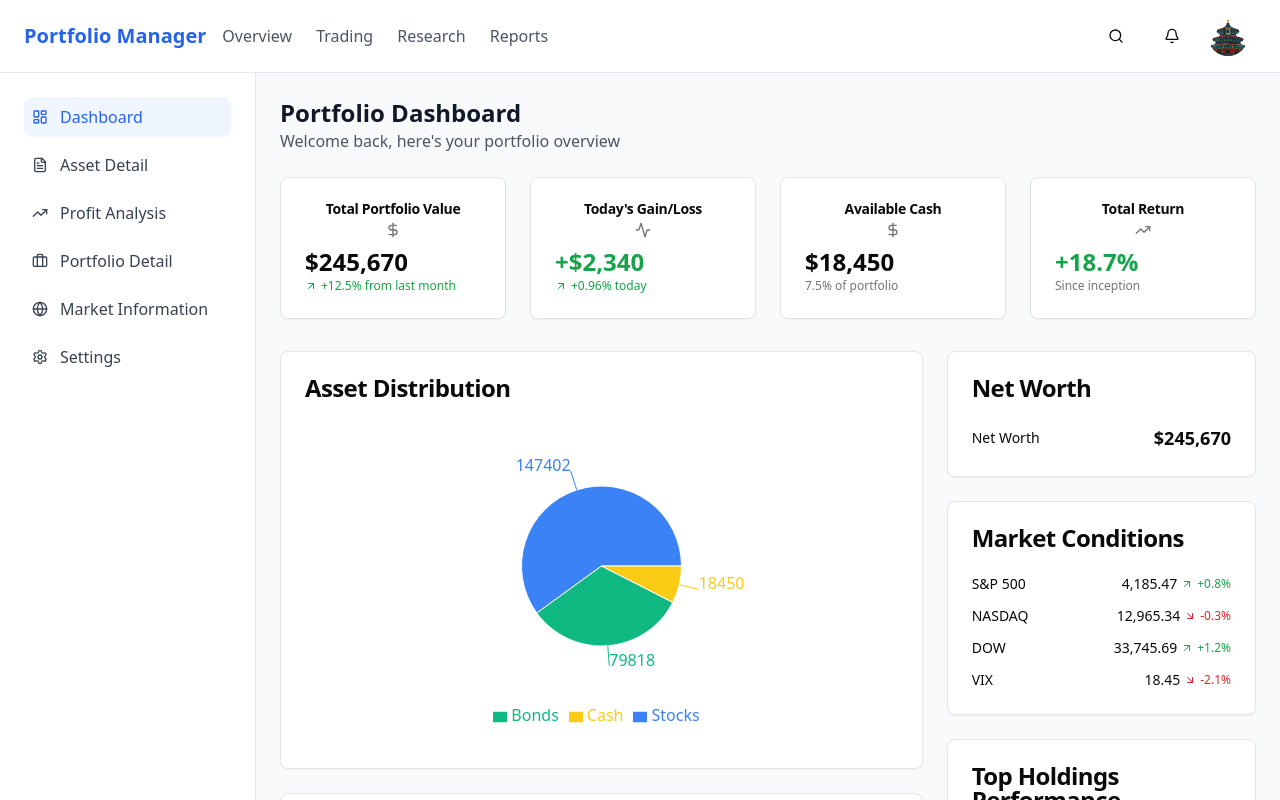
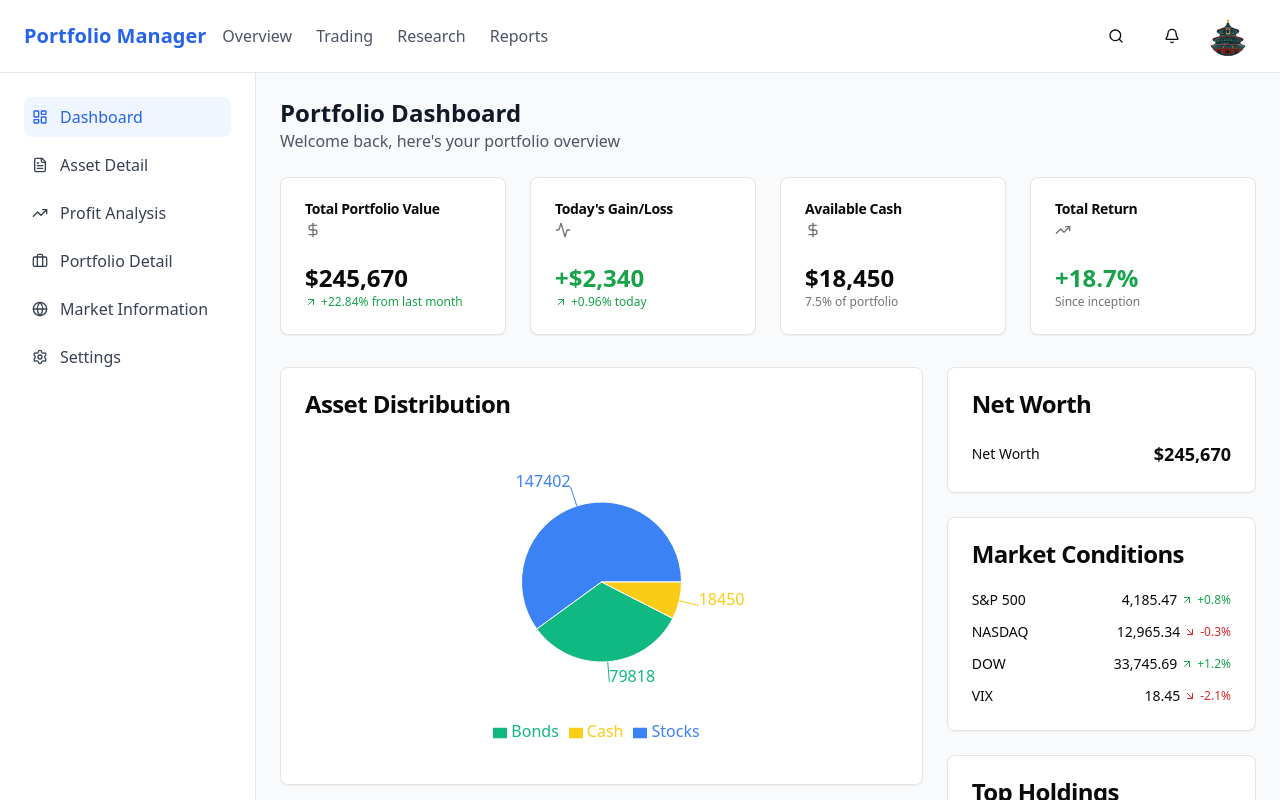
Before and after one commit to hyxONick/hsbc-training-frontend, a React (Vite) app: page /dashboard in a window 1280 px wide. Shown: the top 800 px of the page. Built offline with nearby package versions, Linux system fonts and the light colour scheme.

Commit message:
Update Dashboard component and data logic

```diff
--- a/src/constants/dashboardData.js
+++ b/src/constants/dashboardData.js
@@ -15,6 +15,8 @@ export const profitTrendData = [
 ];
 
 export const netWorth = 245670;
+export const netWorth_lm = 200000;
+export const per_netWorth = ((netWorth - netWorth_lm) / netWorth_lm) * 100;
 
 export const stockData = [
   { symbol: "AAPL", name: "Apple Inc.", value: 15240, change: 2.4 },
--- a/src/pages/Dashboard.jsx
+++ b/src/pages/Dashboard.jsx
@@ -28,6 +28,8 @@ import {
   bondData,
   marketData,
   netWorth,
+  netWorth_lm,
+  per_netWorth,
   COLORS
 } from "../constants/dashboardData"
 
@@ -101,19 +103,19 @@ export default function PortfolioDashboard() {
             {/* Summary Cards */}
             <div className="grid grid-cols-1 md:grid-cols-2 lg:grid-cols-4 gap-6 mb-8">
               <Card>
-                <CardHeader className="flex flex-row items-center justify-between space-y-0 pb-2">
+                <CardHeader className="text-sm font-medium text-left flex-1">
                   <CardTitle className="text-sm font-medium">Total Portfolio Value</CardTitle>
                   <DollarSign className="h-4 w-4 text-muted-foreground" />
                 </CardHeader>
                 <CardContent>
                   <div className="text-2xl font-bold">${netWorth.toLocaleString()}</div>
                   <p className="text-xs text-green-600 flex items-center">
-                    <ArrowUpRight className="h-3 w-3 mr-1" />+12.5% from last month
+                    <ArrowUpRight className="h-3 w-3 mr-1" /> +{per_netWorth.toFixed(2)}%  from last month
                   </p>
                 </CardContent>
               </Card>
               <Card>
-                <CardHeader className="flex flex-row items-center justify-between space-y-0 pb-2">
+                <CardHeader className="text-sm font-medium text-left flex-1">
                   <CardTitle className="text-sm font-medium">Today's Gain/Loss</CardTitle>
                   <Activity className="h-4 w-4 text-muted-foreground" />
                 </CardHeader>
@@ -125,7 +127,7 @@ export default function PortfolioDashboard() {
                 </CardContent>
               </Card>
               <Card>
-                <CardHeader className="flex flex-row items-center justify-between space-y-0 pb-2">
+                <CardHeader className="text-sm font-medium text-left flex-1">
                   <CardTitle className="text-sm font-medium">Available Cash</CardTitle>
                   <DollarSign className="h-4 w-4 text-muted-foreground" />
                 </CardHeader>
@@ -135,7 +137,7 @@ export default function PortfolioDashboard() {
                 </CardContent>
               </Card>
               <Card>
-                <CardHeader className="flex flex-row items-center justify-between space-y-0 pb-2">
+                <CardHeader className="text-sm font-medium text-left flex-1">
                   <CardTitle className="text-sm font-medium">Total Return</CardTitle>
                   <TrendingUp className="h-4 w-4 text-muted-foreground" />
                 </CardHeader>
```
